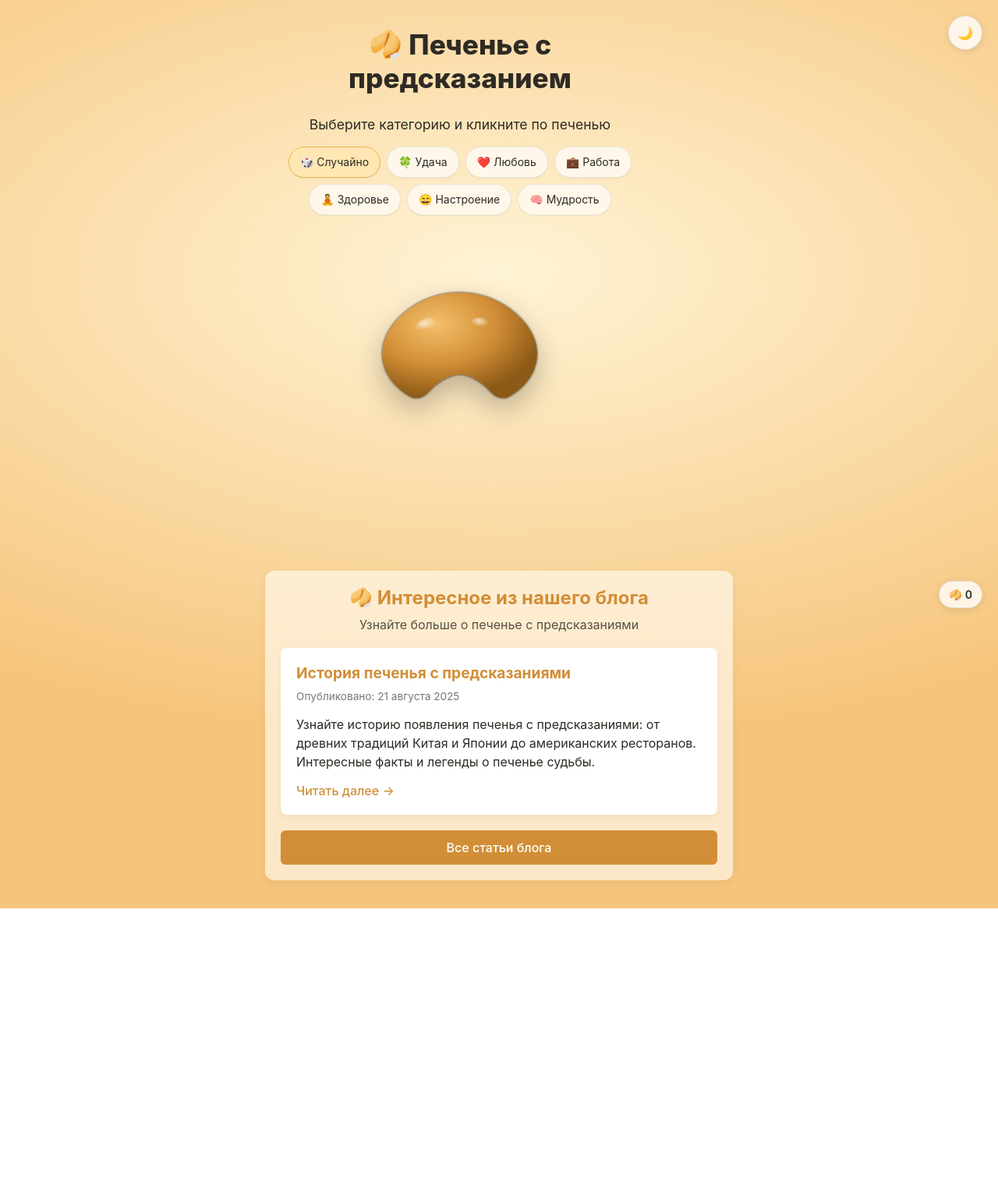
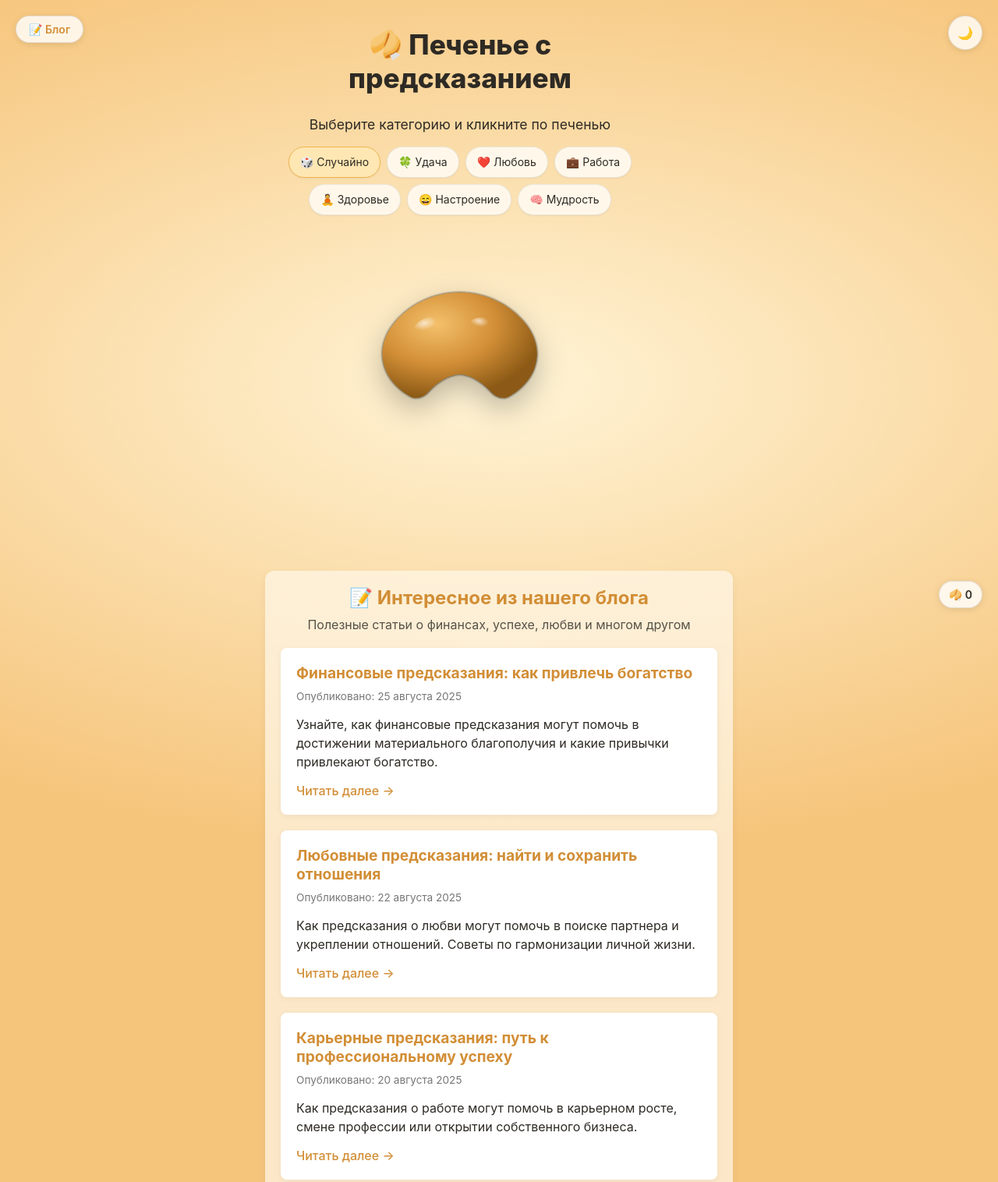
Before and after one commit to aioy69/cookies, a plain HTML site: page index.html in a window 1280 px wide. Shown: the top 1516 px of the page at 78% size. Before the commit the page ends 1165 px from the top, so only its background shows below. Drawn offline with Linux system fonts and the light colour scheme.

Commit message:
Update index.html

```diff
--- a/index.html
+++ b/index.html
@@ -7,7 +7,7 @@
   <meta name="description" content="Открой виртуальное печенье и получи персональное предсказание на сегодня. Удача, Любовь, Карьера, Здоровье и мудрость от печенья судьбы."/>
 
   <!-- Ключевые слова для SEO -->
-  <meta name="keywords" content="печенье с предсказанием, гадание онлайн, предсказание на сегодня, судьба, гадание, предсказание будущего, бесплатное гадание, блог о печенье с предсказаниями">
+  <meta name="keywords" content="печенье с предсказанием, гадание онлайн, предсказание на сегодня, судьба, гадание, предсказание будущего, бесплатное гадание, блог о предсказаниях, финансы успех">
 
   <!-- Open Graph Tags -->
   <meta property="og:title" content="🥠 Печенье с предсказанием онлайн">
@@ -77,6 +77,13 @@
       --bg1:#fff4d6; --bg2:#f6c57c; --ink:#2e2a24; --accent:#d28e36; --accent-dark:#8c5a16;
       --paper:#ffffff; --paper-border:#d9d9d9;
       --transition: all 0.3s ease;
+      --finance-color: #4caf50;
+      --love-color: #e91e63;
+      --work-color: #2196f3;
+      --health-color: #009688;
+      --luck-color: #ff9800;
+      --mood-color: #9c27b0;
+      --wisdom-color: #607d8b;
     }
     *{box-sizing:border-box}
     body{
@@ -226,6 +233,30 @@
       background: rgba(58, 44, 26, 0.8);
       border-color: rgba(92, 67, 34, 0.5);
     }
+    .blog-link {
+      position: fixed;
+      top: 20px;
+      left: 20px;
+      background: rgba(255, 255, 255, 0.8);
+      border: 1px solid rgba(0,0,0,0.1);
+      border-radius: 20px;
+      padding: 8px 16px;
+      font-size: 14px;
+      font-weight: 600;
+      z-index: 100;
+      box-shadow: 0 2px 8px rgba(0,0,0,0.1);
+      text-decoration: none;
+      color: var(--accent);
+      touch-action: manipulation;
+      display: flex;
+      align-items: center;
+      gap: 5px;
+    }
+    .dark-theme .blog-link {
+      background: rgba(58, 44, 26, 0.8);
+      border-color: rgba(92, 67, 34, 0.5);
+      color: #f0e6d2;
+    }
     .achievement-badge {
       position: fixed;
       top: 50%;
@@ -320,11 +351,15 @@
       opacity: 0.8;
       margin: 0;
     }
+    .blog-articles {
+      display: flex;
+      flex-direction: column;
+      gap: 20px;
+    }
     .blog-article {
       background: var(--paper);
       border-radius: 8px;
       padding: 20px;
-      margin-bottom: 20px;
       box-shadow: 0 2px 8px rgba(0,0,0,0.05);
       transition: transform 0.3s ease, box-shadow 0.3s ease;
     }
@@ -398,6 +433,13 @@
         right: 10px;
         width: 40px;
         height: 40px;
+      }
+
+      .blog-link {
+        top: 10px;
+        left: 10px;
+        padding: 6px 12px;
+        font-size: 12px;
       }
 
       .fortune-counter {
@@ -558,6 +600,10 @@
         padding: 8px 10px;
         font-size: 12px;
       }
+
+      .blog-link {
+        display: none;
+      }
     }
 
     @media (max-height: 700px) and (orientation: landscape) {
@@ -614,6 +660,7 @@
   <div class="overlay" id="overlay"></div>
 
   <header role="banner">
+    <a href="/blog/" class="blog-link">📝 Блог</a>
     <div class="theme-toggle" id="themeToggle">🌙</div>
     <div class="fortune-counter" id="fortuneCounter">🥠 0</div>
   </header>
@@ -678,7 +725,7 @@
             <defs>
               <radialGradient id="gr" cx="60%" cy="30%" r="70%">
                 <stop offset="0%" stop-color="#f7c977"/>
-                <stop offset="60%" stop-color="#d28e36"/>
+                <stop offset="60%" stop-color="#d28e36";
                 <stop offset="100%" stop-color="#835114"/>
               </radialGradient>
             </defs>
@@ -706,20 +753,34 @@
     </div>
 
     <!-- Секция блога -->
-    <section class="blog-section fade-in" aria-label="Блог о печенье с предсказаниями">
+    <section class="blog-section fade-in">
       <div class="blog-header">
-        <h2>🥠 Интересное из нашего блога</h2>
-        <p>Узнайте больше о печенье с предсказаниями</p>
+        <h2>📝 Интересное из нашего блога</h2>
+        <p>Полезные статьи о финансах, успехе, любви и многом другом</p>
       </div>
 
-      <article class="blog-article">
-        <h3>История печенья с предсказаниями</h3>
-        <div class="blog-meta">Опубликовано: 21 августа 2025</div>
-        <p class="blog-excerpt">Узнайте историю появления печенья с предсказаниями: от древних традиций Китая и Японии до американских ресторанов. Интересные факты и легенды о печенье судьбы.</p>
-        <a href="/blog/istoriya-pechenya-s-predskazaniyami" class="read-more">Читать далее →</a>
-      </article>
+      <div class="blog-articles">
+        <article class="blog-article">
+          <h3><a href="/blog/finansovye-predskazaniya" style="color: inherit; text-decoration: none;">Финансовые предсказания: как привлечь богатство</a></h3>
+          <div class="blog-meta">Опубликовано: 25 августа 2025</div>
+          <p class="blog-excerpt">Узнайте, как финансовые предсказания могут помочь в достижении материального благополучия и какие привычки привлекают богатство.</p>
+          <a href="/blog/finansovye-predskazaniya" class="read-more">Читать далее →</a>
+        </article>
 
-      <!-- Место для будущих статей блога -->
+        <article class="blog-article">
+          <h3><a href="/blog/lubovnye-predskazaniya" style="color: inherit; text-decoration: none;">Любовные предсказания: найти и сохранить отношения</a></h3>
+          <div class="blog-meta">Опубликовано: 22 августа 2025</div>
+          <p class="blog-excerpt">Как предсказания о любви могут помочь в поиске партнера и укреплении отношений. Советы по гармонизации личной жизни.</p>
+          <a href="/blog/lubovnye-predskazaniya" class="read-more">Читать далее →</a>
+        </article>
+
+        <article class="blog-article">
+          <h3><a href="/blog/predskazaniya-o-karere" style="color: inherit; text-decoration: none;">Карьерные предсказания: путь к профессиональному успеху</a></h3>
+          <div class="blog-meta">Опубликовано: 20 августа 2025</div>
+          <p class="blog-excerpt">Как предсказания о работе могут помочь в карьерном росте, смене профессии или открытии собственного бизнеса.</p>
+          <a href="/blog/predskazaniya-o-karere" class="read-more">Читать далее →</a>
+        </article>
+      </div>
 
       <a href="/blog/" class="view-all-blog">Все статьи блога</a>
     </section>
```
